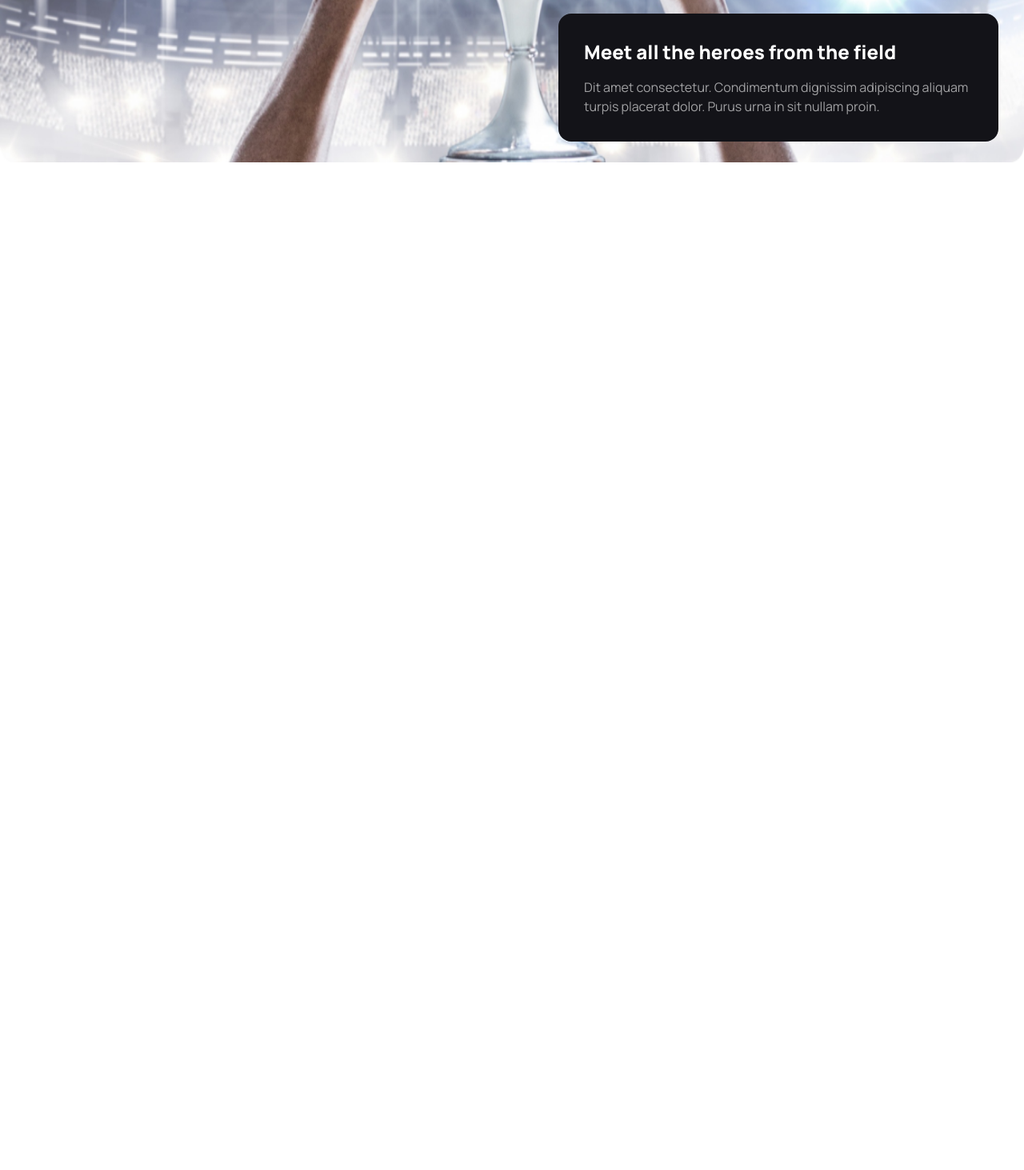
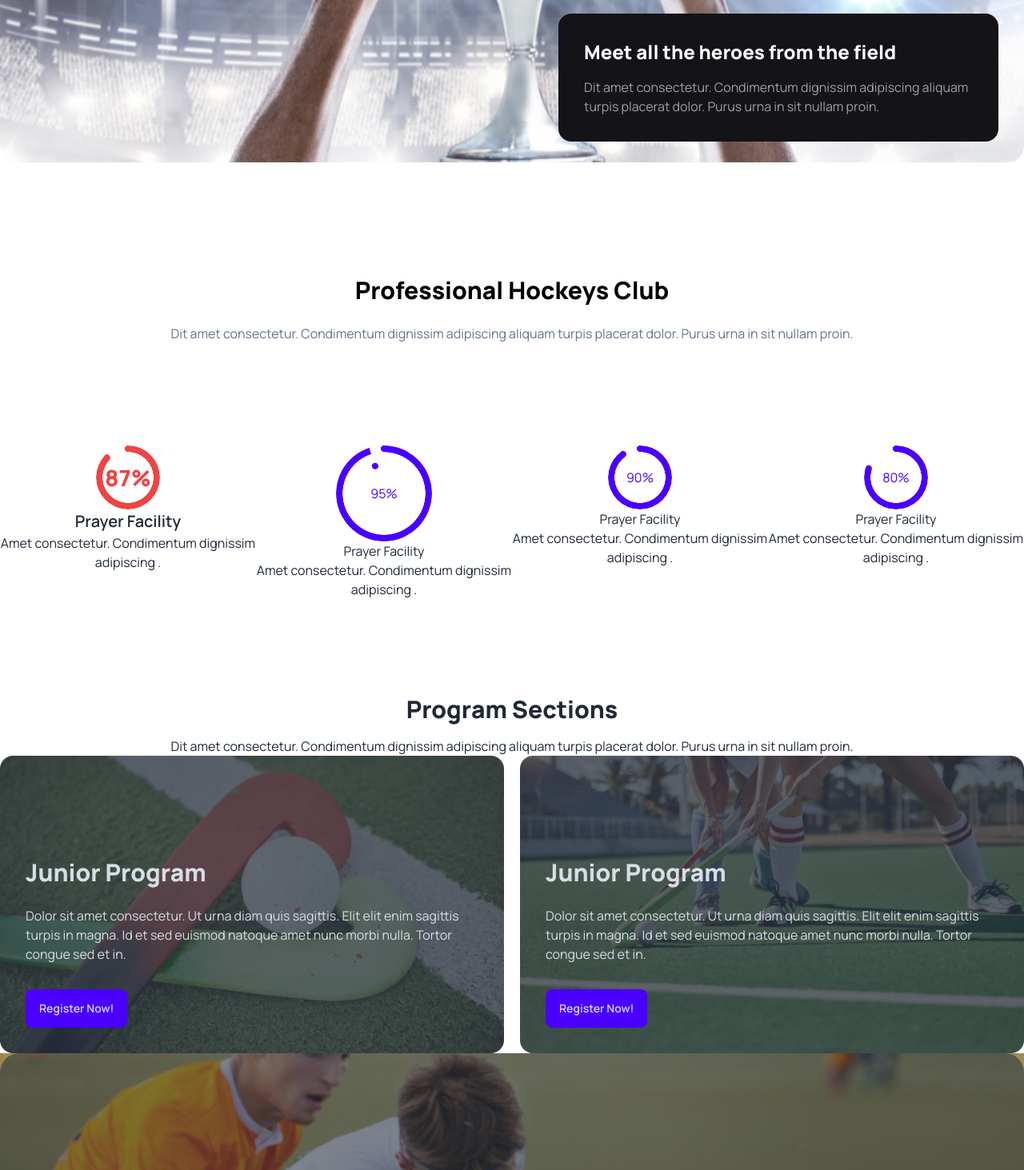
Before and after one commit to alauddin0460/my-third-assignment, a plain HTML site: page index.html in a window 1280 px wide. Shown: the part 620-2083 px from the top of the page at 80% size. Before the commit the page ends 829 px from the top, so only its background shows below. Drawn offline with nearby package versions, Linux system fonts and the light colour scheme.

Commit message:
professional hockey section

```diff
--- a/index.html
+++ b/index.html
@@ -87,10 +87,95 @@
               </div>
         </div>
         </section>
-
+        <!-- professional hockies section  -->
     </head>
     <Main>
-
+      <section>
+        <div class="text-center mt-10 lg:m-24 p-1 pt-4 lg:p-8">
+          <h3 class=" p-2 lg:pb-6 text-3xl font-extrabold text-black">Professional Hockeys Club</h3>
+          <p class="text-slate-500">Dit amet consectetur. Condimentum dignissim adipiscing aliquam turpis placerat dolor. Purus urna in sit nullam proin.</p>
+        </div>
+       <div class="lg:flex">
+        <div class="text-center">
+          <div class="radial-progress text-[28px] font-extrabold text-red-500" style="--value:87;" role="progressbar">87%</div>
+          <div>
+            <div>
+            <h4 class="text-[20px] font-semibold">Prayer Facility</h4>
+            <p>Amet consectetur. Condimentum dignissim adipiscing .</p>
+          </div>
+          </div>
+        </div>
+        <div class="text-center">
+          <div class="radial-progress text-primary w-[120px] h-[120px] " style="--value:95;" role="progressbar">95%</div>
+          <div>
+            <div>
+            <h4>Prayer Facility</h4>
+            <p>Amet consectetur. Condimentum dignissim adipiscing .</p>
+          </div>
+          </div>
+        </div>
+        <div class="text-center">
+          <div class="radial-progress text-primary" style="--value:90;" role="progressbar">90%</div>
+          <div>
+            <div>
+            <h4>Prayer Facility</h4>
+            <p>Amet consectetur. Condimentum dignissim adipiscing .</p>
+          </div>
+          </div>
+        </div>
+        <div class="text-center">
+          <div class="radial-progress text-primary" style="--value:80;" role="progressbar">80%</div>
+          <div>
+            <div>
+            <h4>Prayer Facility</h4>
+            <p>Amet consectetur. Condimentum dignissim adipiscing .</p>
+          </div>
+          </div>
+        </div>
+       </div>
+      </section>
+      <section>
+        <div class="rounded-3xl lg:mt-24">
+          <div class="justify-center text-center ">
+            <h3 class="text-3xl font-extrabold pt-6 pb-4">Program Sections</h3>
+            <p>Dit amet consectetur. Condimentum dignissim adipiscing aliquam turpis placerat dolor. Purus urna in sit nullam proin.</p>
+          </div>
+          <div class="flex gap-5">
+            <div class="card w-1/2 bg-base-100 image-full">
+              <figure><img src="Images/2.png" alt="Shoes" /></figure>
+              <div class="card-body">
+                <h2 class="lg:pt-24 text-3xl font-extrabold">Junior Program</h2>
+                <p class="pt-4 pb-6">Dolor sit amet consectetur. Ut urna diam quis sagittis. Elit elit
+                  enim sagittis turpis in magna. Id et sed euismod natoque amet nunc morbi nulla. Tortor congue sed et in.</p>
+                <div class="card-actions justify-start">
+                  <button class="btn btn-primary">Register Now!</button>
+                </div>
+              </div>
+            </div>
+            <div class="card w-1/2 image-full">
+              <figure><img src="Images/3.png" alt="Shoes" /></figure>
+              <div class="card-body">
+                <h2 class="lg:pt-24 text-3xl font-extrabold">Junior Program</h2>
+                <p class="pt-4 pb-6">Dolor sit amet consectetur. Ut urna diam quis sagittis. Elit elit
+                  enim sagittis turpis in magna. Id et sed euismod natoque amet nunc morbi nulla. Tortor congue sed et in.</p>
+                <div class="card-actions justify-start">
+                  <button class="btn btn-primary">Register Now!</button>
+                </div>
+              </div>
+            </div>
+          </div>
+        </div>
+        <div class="hero min-h-screen" style="background-image: url('./Images/4.png');">
+          <div class="hero-overlay rounded-3xl bg-opacity-60"></div>
+          <div class="hero-content text-left text-neutral-content">
+            <div>
+              <h1 class="mb-5 text-5xl font-bold">Professional Program</h1>
+              <p class="mb-5">Provident cupiditate voluptatem et in. Quaerat fugiat ut assumenda excepturi exercitationem quasi. In deleniti eaque aut repudiandae et a id nisi.</p>
+              <button class="btn btn-primary">Get Started</button>
+            </div>
+          </div>
+        </div>
+      </section>
     </Main>
     <footer>
 
```
